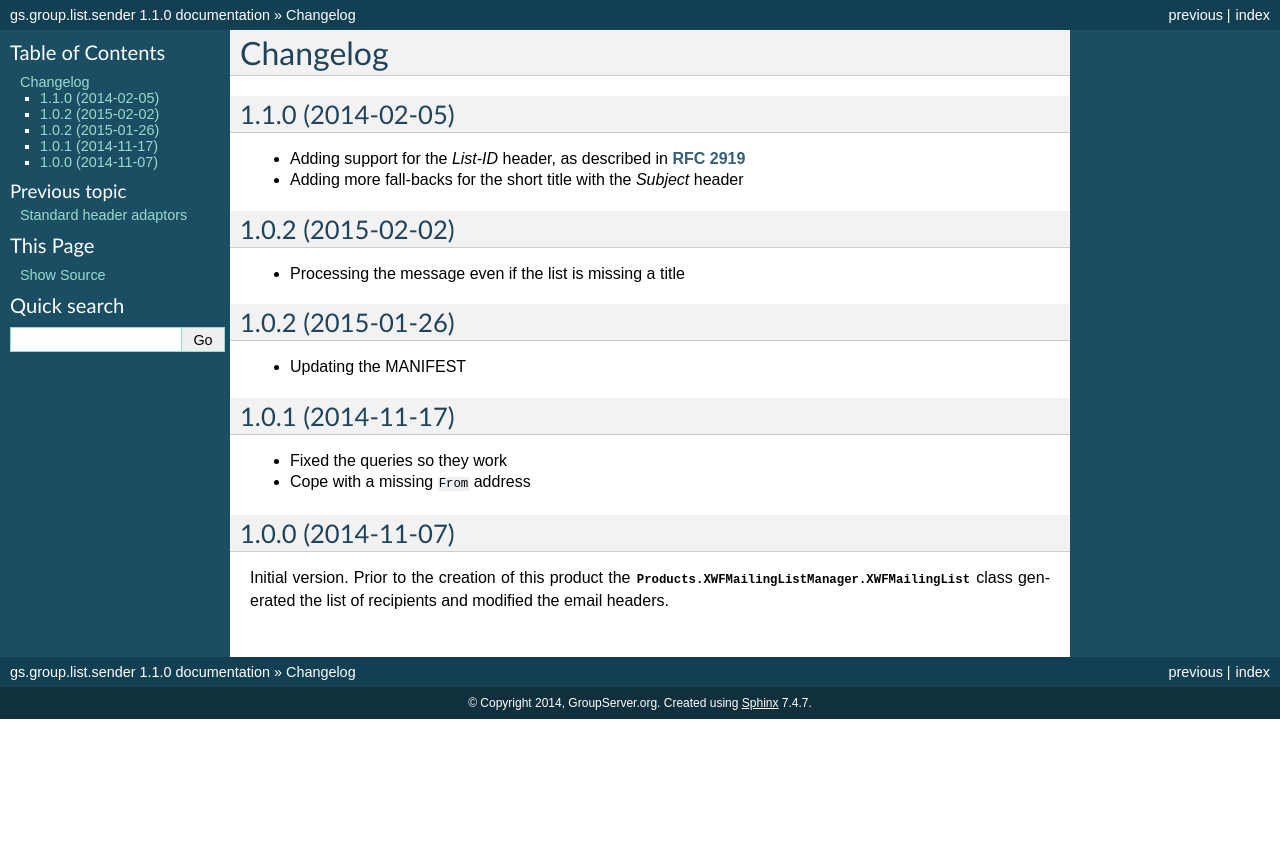
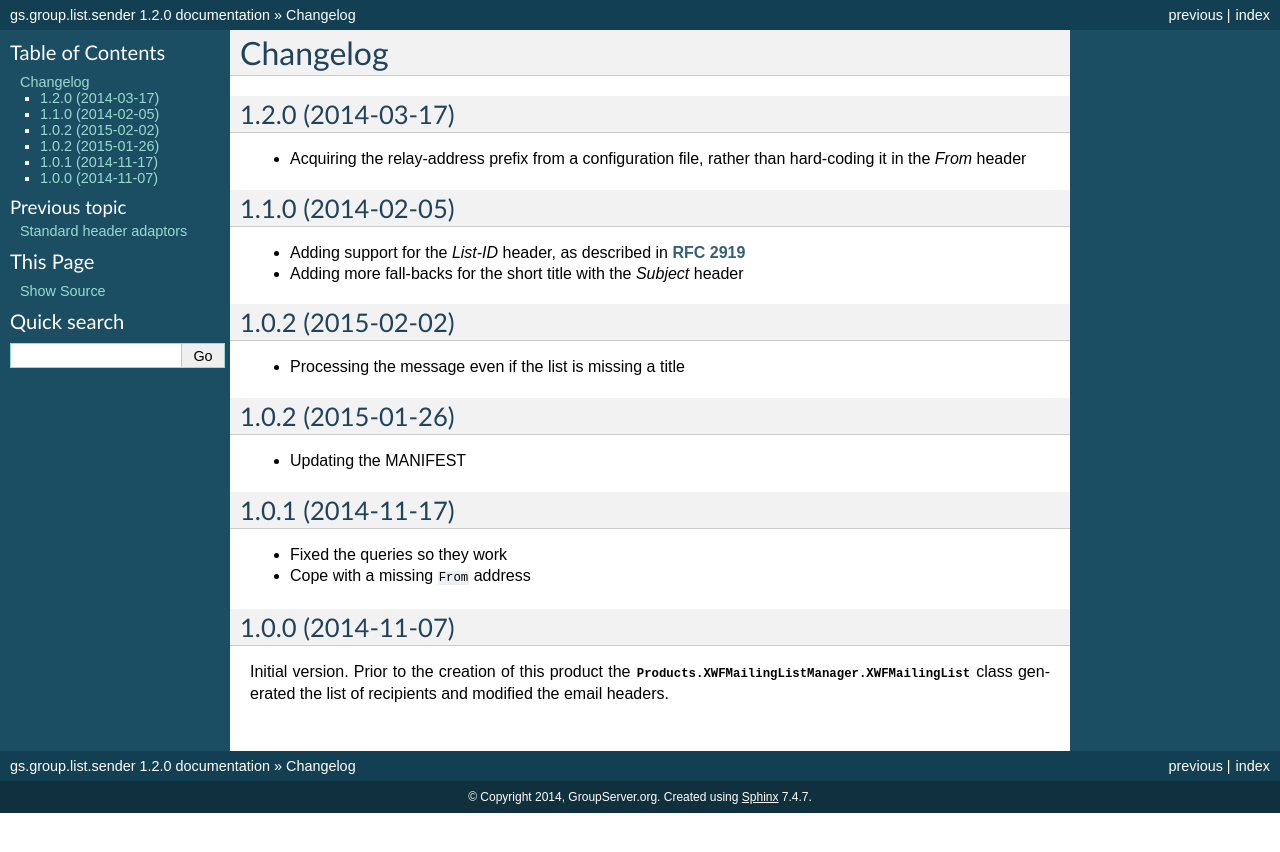
Before and after one commit to groupserver/gs.group.list.sender, a Sphinx documentation site: the page built from docs/HISTORY.rst, in a window 1280 px wide. Shown: the top 852 px of the page. Built offline with Sphinx 7.4.7, drawn with Linux system fonts in a browser that asks for light colours.

Commit message:
Bumping the version

```diff
--- a/docs/HISTORY.rst
+++ b/docs/HISTORY.rst
@@ -1,5 +1,11 @@
 Changelog
 =========
+
+1.2.0 (2014-03-17)
+------------------
+
+* Acquiring the relay-address prefix from a configuration file,
+  rather than hard-coding it in the :mailheader:`From` header
 
 1.1.0 (2014-02-05)
 ------------------
--- a/version.py
+++ b/version.py
@@ -1,5 +1,5 @@
 # -*- coding: utf-8 -*-
-version = '1.1.0'
+version = '1.2.0'
 release = False
 
 #--------------------------------------------------------------------------#
```
